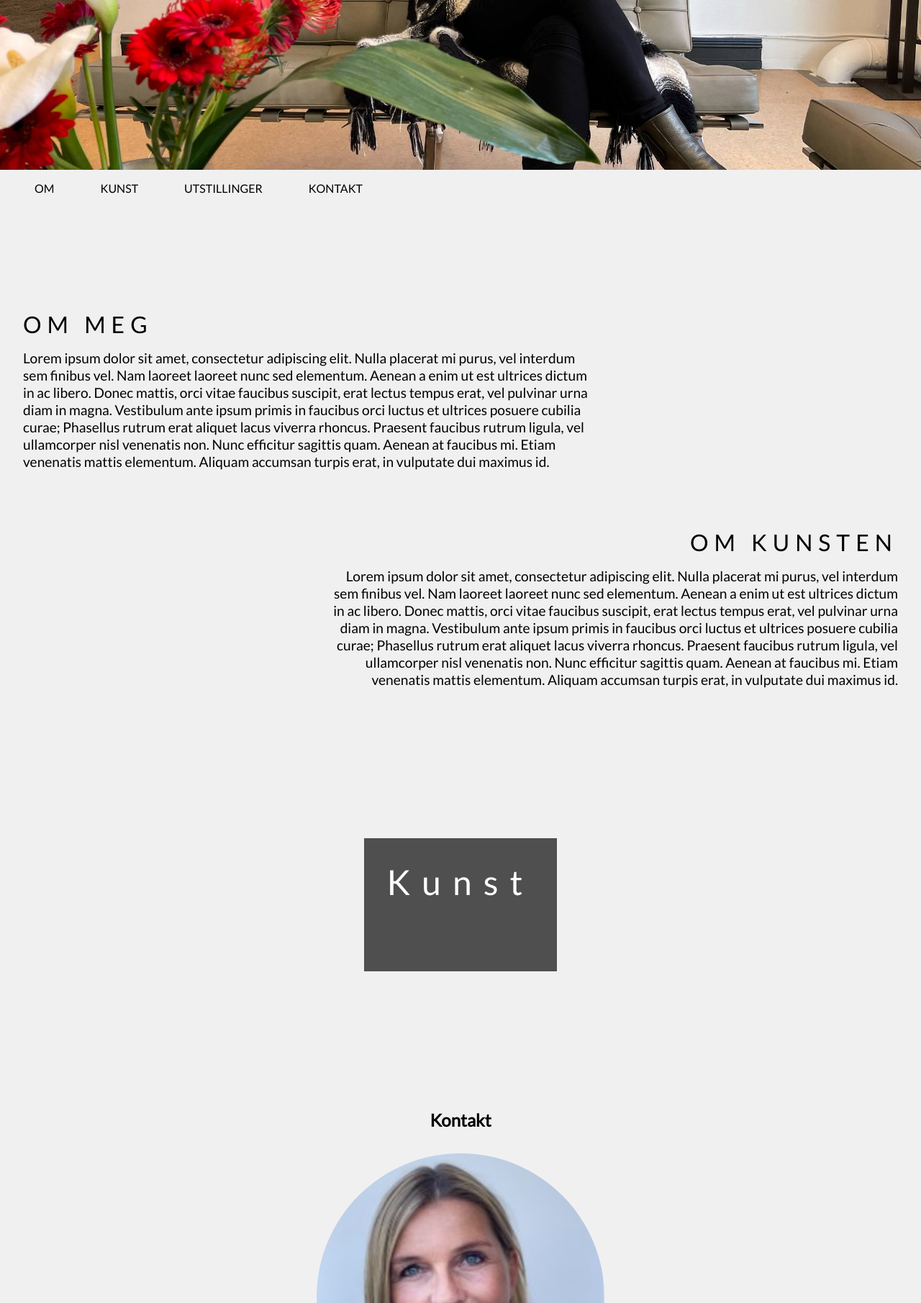
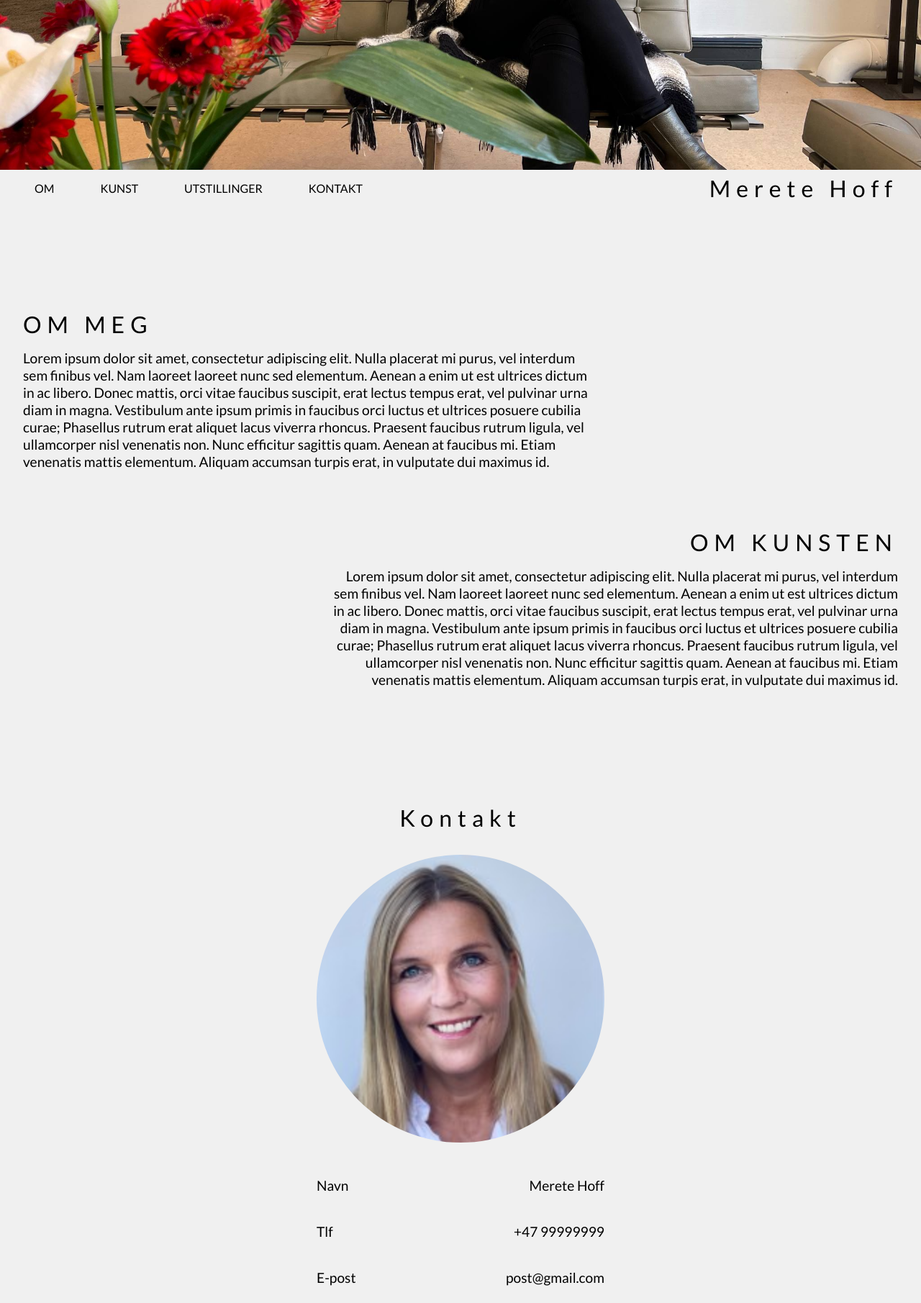
Before and after one commit to aTrueYety/meretehoff, a PHP site: page / in a window 1280 px wide. Shown: the part 513-2324 px from the top of the page at 72% size. Run offline with PHP 8.4, Linux system fonts and the light colour scheme; the visitor is signed in with stand-in values (Sample User, id 1); data that the repository does not hold is empty.

Commit message:
add favicon and smal bug fixes

```diff
--- a/css/index.css
+++ b/css/index.css
@@ -24,6 +24,12 @@ h1 {
   font-weight: normal;
   font-size: 3rem;
   letter-spacing: 1rem;
+}
+
+h2 {
+  font-weight: normal;
+  font-size: 2rem;
+  letter-spacing: 0.5rem;
 }
 
 p {
@@ -73,12 +79,18 @@ a {
   width: 100%;
   background-color: #f0f0f0;
   z-index: 1000;
+  display: flex;
+  justify-content: space-between;
+  align-items: center;
 
-  & div {
+  & span {
+    padding: 0 2rem;
+  }
+
+  & .menu {
     display: flex;
     justify-content: flex-start;
     gap: 2rem;
-    padding: 0 2rem;
 
     & a {
       padding: 1rem;
@@ -90,6 +102,10 @@ a {
         background-color: #e0e0e0;
       }
     }
+  }
+
+  & .logo {
+    cursor: pointer;
   }
 }
 
--- a/index.php
+++ b/index.php
@@ -55,7 +55,11 @@ while ($row = $stmt->fetch(PDO::FETCH_ASSOC)) {
 
 <head>
   <meta charset="UTF-8">
-  <title>My Collections</title>
+  <title>Merete Hoff</title>
+  <link rel="apple-touch-icon" sizes="180x180" href="/img/favicon/apple-touch-icon.png">
+  <link rel="icon" type="image/png" sizes="32x32" href="/img/favicon/favicon-32x32.png">
+  <link rel="icon" type="image/png" sizes="16x16" href="/img/favicon/favicon-16x16.png">
+  <link rel="manifest" href="/site.webmanifest">
   <link rel="stylesheet" href="https://fonts.googleapis.com/css?family=Lato">
   <link rel="stylesheet" href="css/index.css">
 </head>
@@ -69,12 +73,15 @@ while ($row = $stmt->fetch(PDO::FETCH_ASSOC)) {
   </div>
 
   <div id="navbar" class="navbar">
-    <div>
-      <a href="index.php#about-anchor">OM</a>
-      <a href="index.php#collections-anchor">KUNST</a>
+    <span class="menu">
+      <a href="/index.php#about-anchor">OM</a>
+      <a href="/index.php#collections-anchor">KUNST</a>
       <a>UTSTILLINGER</a>
       <a>KONTAKT</a>
-    </div>
+    </span>
+    <span class="logo">
+      <h2 onclick="window.location.href='/index.php#'">Merete Hoff</h2>
+    </span>
   </div>
 
   <div class="body">
@@ -107,6 +114,7 @@ while ($row = $stmt->fetch(PDO::FETCH_ASSOC)) {
       </div>
     </div>
 
+    <?php if (!empty($collections)): ?>
       <div class="collections">
         <div id="collections-anchor"></div>
         <h1>Kunst</h1>
@@ -117,7 +125,7 @@ while ($row = $stmt->fetch(PDO::FETCH_ASSOC)) {
           <p class="description"><?= $collection['description'] ?></p>
           <div class="gallery">
             <?php foreach ($collection['paintings'] as $painting): ?>
-                <div class="picture" onclick="viewPainting(<?= $painting['id'] ?>)">
+            <div class="picture" onclick="window.location.href = 'pages/painting.php?id=<?= $painting['id'] ?>'">
               <img src="uploads/<?= $painting['filename'] ?>" alt="<?= $painting['title'] ?>">
               <div class="overlay">
               <p class="title"><?= $painting['title'] ?></p>
@@ -129,6 +137,7 @@ while ($row = $stmt->fetch(PDO::FETCH_ASSOC)) {
         <?php endforeach; ?>
         </div>
       </div>
+    <?php endif; ?>
 
     <div class="contact">
       <h2>Kontakt</h2>
@@ -162,10 +171,6 @@ while ($row = $stmt->fetch(PDO::FETCH_ASSOC)) {
   <?php endif; ?>
 
   <script>
-    function viewPainting(paintingId) {
-      window.location.href = 'pages/painting.php?id=' + paintingId;
-    }
-
     const navbar = document.getElementById('navbar');
     var sticky = navbar.offsetTop;
 
```
Lines whose indentation alone changed are shown as unchanged.
